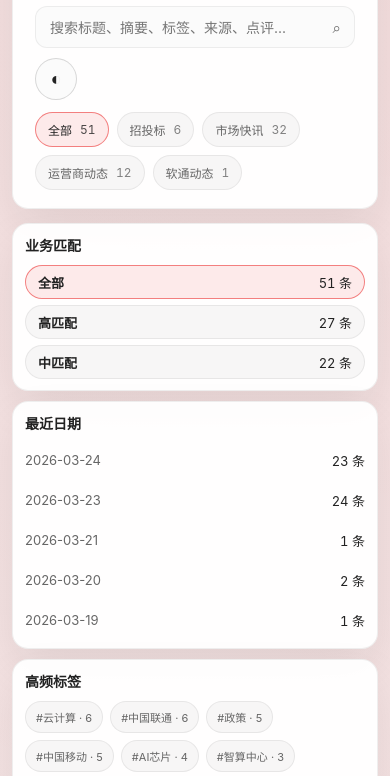
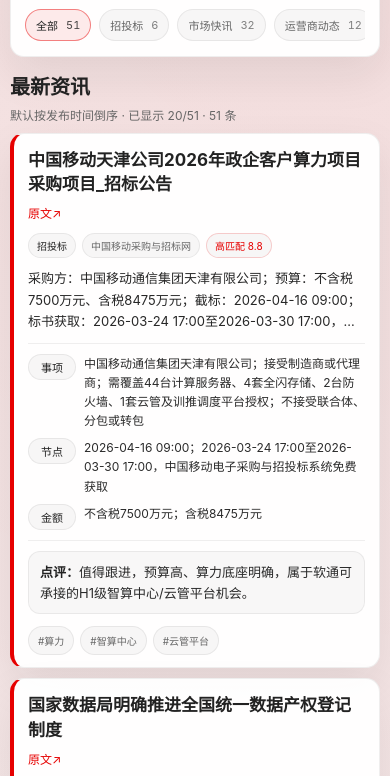
Before and after one commit to arubachen/openclaw-news-site, a website: page index.html in a window 390 px wide. Shown: the part 154-930 px from the top of the page. Drawn offline with Linux system fonts and the light colour scheme.

Commit message:
chore: sync news-site content (2026-03-24 17:15:17 +0800)

```diff
--- a/index.html
+++ b/index.html
@@ -10,8 +10,8 @@
       name="description"
       content="聚合运营商动态、市场快讯、竞品情报、软通动态与招投标实时信息。"
     />
-    <link rel="icon" href="./assets/favicon.svg?v=20260324-1706" type="image/svg+xml" />
-    <link rel="stylesheet" href="./styles.css?v=20260324-1706" />
+    <link rel="icon" href="./assets/favicon.svg?v=20260324-1718" type="image/svg+xml" />
+    <link rel="stylesheet" href="./styles.css?v=20260324-1718" />
   </head>
   <body>
     <div class="shell">
@@ -73,6 +73,6 @@
       </main>
     </div>
 
-    <script type="module" src="./app.js?v=20260324-1706"></script>
+    <script type="module" src="./app.js?v=20260324-1718"></script>
   </body>
 </html>
--- a/styles.css
+++ b/styles.css
@@ -564,23 +564,223 @@
 }
 
 @media (max-width: 980px) {
-  .layout { grid-template-columns: 1fr; }
-  .sidebar { position: static; }
+  .layout {
+    display: flex;
+    flex-direction: column;
+    gap: 12px;
+  }
+
+  .content {
+    order: 1;
+  }
+
+  .sidebar {
+    order: 2;
+    position: static;
+    display: grid;
+    grid-template-columns: repeat(2, minmax(0, 1fr));
+    gap: 10px;
+  }
+
+  .sidebar .panel {
+    margin-bottom: 0;
+  }
+
+  .sidebar .panel:first-child {
+    grid-column: 1 / -1;
+  }
 }
 
 @media (max-width: 760px) {
+  .masthead {
+    padding: 14px 14px 12px;
+    border-radius: 14px;
+  }
+
+  h1 {
+    font-size: 24px;
+  }
+
+  .eyebrow {
+    margin-bottom: 6px;
+    font-size: 10px;
+  }
+
+  .subline {
+    font-size: 12px;
+    line-height: 1.5;
+  }
+
   .search-control-row {
-    grid-template-columns: 1fr;
+    grid-template-columns: minmax(0, 1fr) auto;
+  }
+
+  .theme-toggle {
+    width: 38px;
+    height: 38px;
+    font-size: 16px;
+  }
+
+  .search-input-wrap input {
+    height: 38px;
+    padding: 9px 38px 9px 12px;
+    font-size: 13px;
+  }
+
+  .type-tabs-row .inline-chips,
+  .route-filters {
+    flex-wrap: nowrap;
+    overflow-x: auto;
+    -webkit-overflow-scrolling: touch;
+    scrollbar-width: none;
+    padding-bottom: 3px;
+  }
+
+  .type-tabs-row .inline-chips::-webkit-scrollbar,
+  .route-filters::-webkit-scrollbar {
+    display: none;
+  }
+
+  .type-tabs-row .chip,
+  .route-filters .filter-pill {
+    flex: 0 0 auto;
+  }
+
+  .chip {
+    padding: 7px 10px;
+    font-size: 11px;
+  }
+
+  .route-title strong {
+    font-size: 20px;
+  }
+
+  .cards {
+    gap: 10px;
+  }
+
+  .card,
+  .article,
+  .empty {
+    padding: 14px 14px 12px;
+    border-radius: 14px;
+  }
+
+  .card h3 {
+    font-size: 17px;
+    line-height: 1.42;
+  }
+
+  .article h2 {
+    font-size: 22px;
+  }
+
+  .meta-row {
+    gap: 6px;
+  }
+
+  .meta-pill,
+  .article-pill {
+    padding: 4px 8px;
+    font-size: 10px;
+  }
+
+  .card .summary {
+    font-size: 13px;
+    line-height: 1.65;
+    display: -webkit-box;
+    -webkit-line-clamp: 3;
+    -webkit-box-orient: vertical;
+    overflow: hidden;
+  }
+
+  .facts-block {
+    margin-top: 10px;
+    padding: 10px 0;
+    gap: 8px;
+  }
+
+  .fact-row {
+    grid-template-columns: 50px 1fr;
+    gap: 8px;
+  }
+
+  .fact-value {
+    font-size: 12px;
+    line-height: 1.6;
+  }
+
+  .comment-box,
+  .article-section {
+    margin-top: 10px;
+    padding: 10px 11px;
+  }
+
+  .comment-line {
+    font-size: 13px;
+    line-height: 1.6;
+  }
+
+  .tag-row {
+    gap: 6px;
+  }
+
+  .tag-row .chip,
+  .tag-cloud .chip {
+    font-size: 10px;
+    padding: 6px 9px;
+  }
+
+  .load-more-wrap {
+    padding: 10px;
   }
 }
 
 @media (max-width: 640px) {
-  .shell { padding: 16px 12px 28px; }
-  h1 { font-size: 28px; }
+  .shell {
+    padding: 12px 10px 24px;
+  }
+
+  h1 {
+    font-size: 22px;
+  }
+
+  .sidebar {
+    grid-template-columns: 1fr;
+  }
+
   .card-title-row,
   .article-title-row {
     flex-direction: column;
     align-items: flex-start;
+    gap: 8px;
   }
-  .fact-row { grid-template-columns: 56px 1fr; }
+
+  .headline-link {
+    padding-top: 0;
+  }
+
+  .fact-row {
+    grid-template-columns: 48px 1fr;
+  }
 }
+
+@media (max-width: 480px) {
+  .eyebrow {
+    display: none;
+  }
+
+  .subline {
+    margin-top: 2px;
+  }
+
+  .panel-head h3 {
+    font-size: 13px;
+  }
+
+  .metric-link,
+  .stack-links a {
+    min-height: 32px;
+    font-size: 12px;
+  }
+}
```
